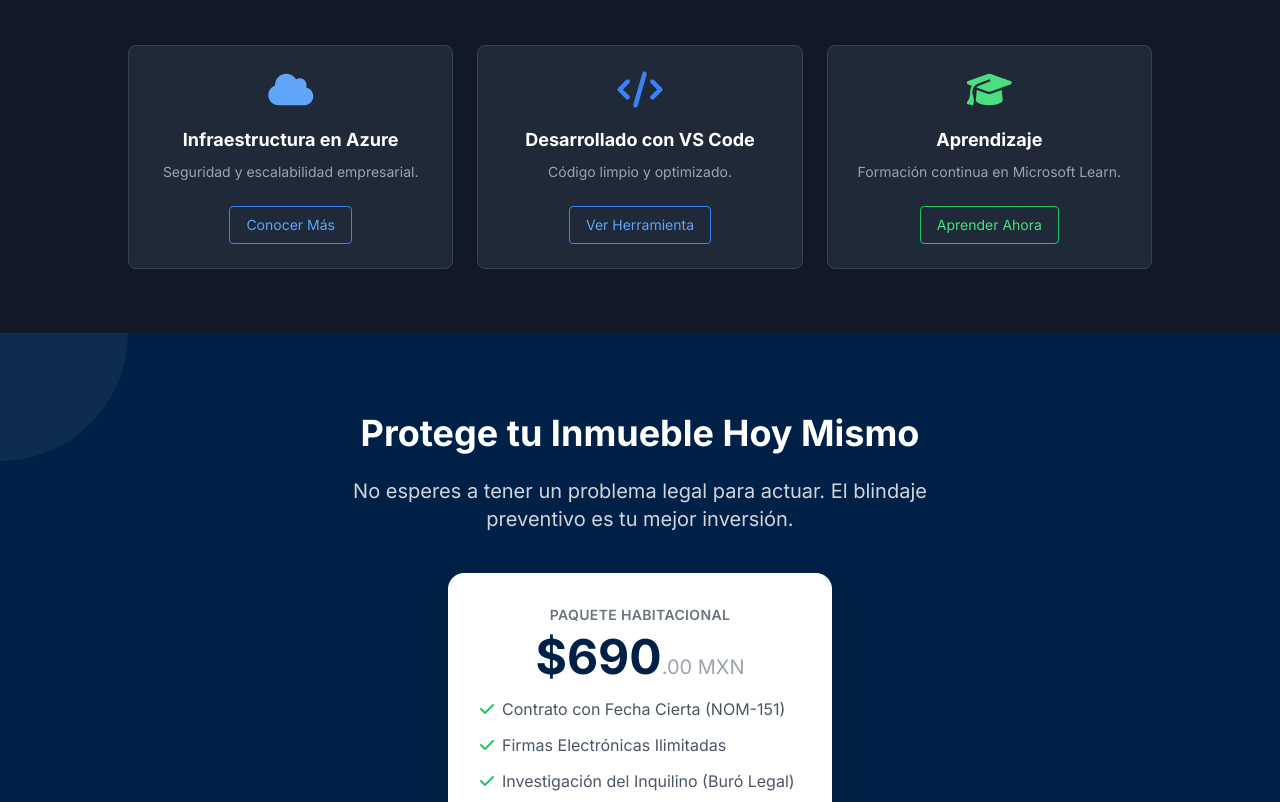
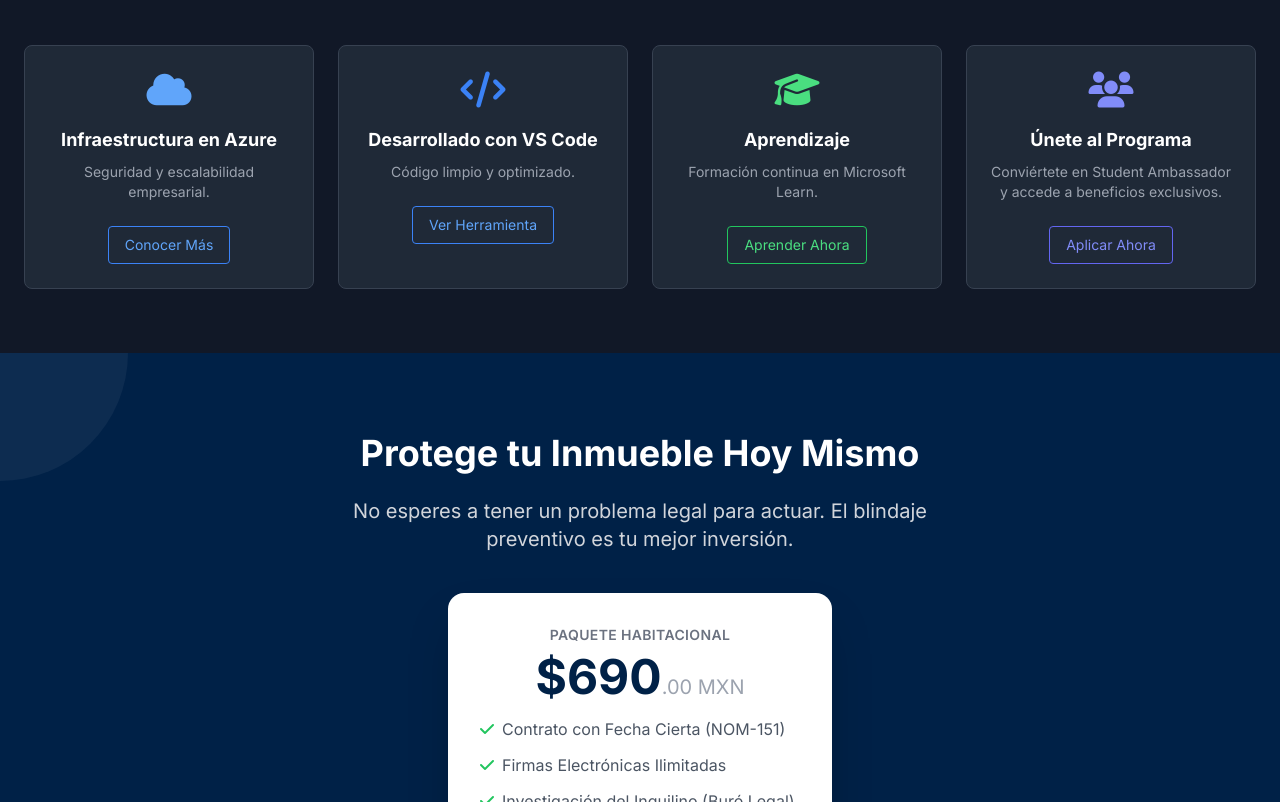
Before and after one commit to EmilianoMierUjed/kit-arrendamiento, a plain HTML site: page index.html in a window 1280 px wide. Shown: the part 1825-2627 px from the top of the page. Drawn offline with nearby package versions, Linux system fonts and the light colour scheme.

Commit message:
Boton de ambassador

```diff
--- a/index.html
+++ b/index.html
@@ -171,7 +171,7 @@
                 </div>
             </div>
 
-            <div class="grid md:grid-cols-3 gap-6 max-w-5xl mx-auto">
+            <div class="grid md:grid-cols-2 lg:grid-cols-4 gap-6 max-w-7xl mx-auto">
                 <!-- Card 1 -->
                 <div class="bg-gray-800 p-6 rounded-lg text-center hover:bg-gray-700 transition border border-gray-700">
                     <div class="text-blue-400 text-4xl mb-4"><i class="fas fa-cloud"></i></div>
@@ -205,6 +205,19 @@
                         rel="noopener noreferrer"
                         class="inline-block border border-green-500 text-green-400 hover:bg-green-500 hover:text-white py-2 px-4 rounded transition text-sm">
                         Aprender Ahora
+                    </a>
+                </div>
+
+                <!-- Card 4 -->
+                <div class="bg-gray-800 p-6 rounded-lg text-center hover:bg-gray-700 transition border border-gray-700">
+                    <div class="text-indigo-400 text-4xl mb-4"><i class="fas fa-users"></i></div>
+                    <h3 class="text-lg font-bold mb-2">Únete al Programa</h3>
+                    <p class="text-gray-400 text-sm mb-6">Conviértete en Student Ambassador y accede a beneficios
+                        exclusivos.</p>
+                    <a href="https://mvp.microsoft.com/studentambassadors?wt.mc_id=studentamb_491744" target="_blank"
+                        rel="noopener noreferrer"
+                        class="inline-block border border-indigo-500 text-indigo-400 hover:bg-indigo-500 hover:text-white py-2 px-4 rounded transition text-sm">
+                        Aplicar Ahora
                     </a>
                 </div>
             </div>
@@ -243,8 +256,7 @@
                         <li class="flex items-center"><i class="fas fa-check text-green-500 mr-2"></i> Validez Nacional
                         </li>
                     </ul>
-                    <a href="https://wa.me/message/EPSZJODGWHATD1"
-                        target="_blank"
+                    <a href="https://wa.me/message/EPSZJODGWHATD1" target="_blank"
                         class="block w-full bg-accent hover:bg-accent-hover text-white font-bold py-4 rounded-xl shadow-lg transition flex justify-center items-center gap-2">
                         <i class="fab fa-whatsapp text-xl"></i> Obtener mi Contrato
                     </a>
```
